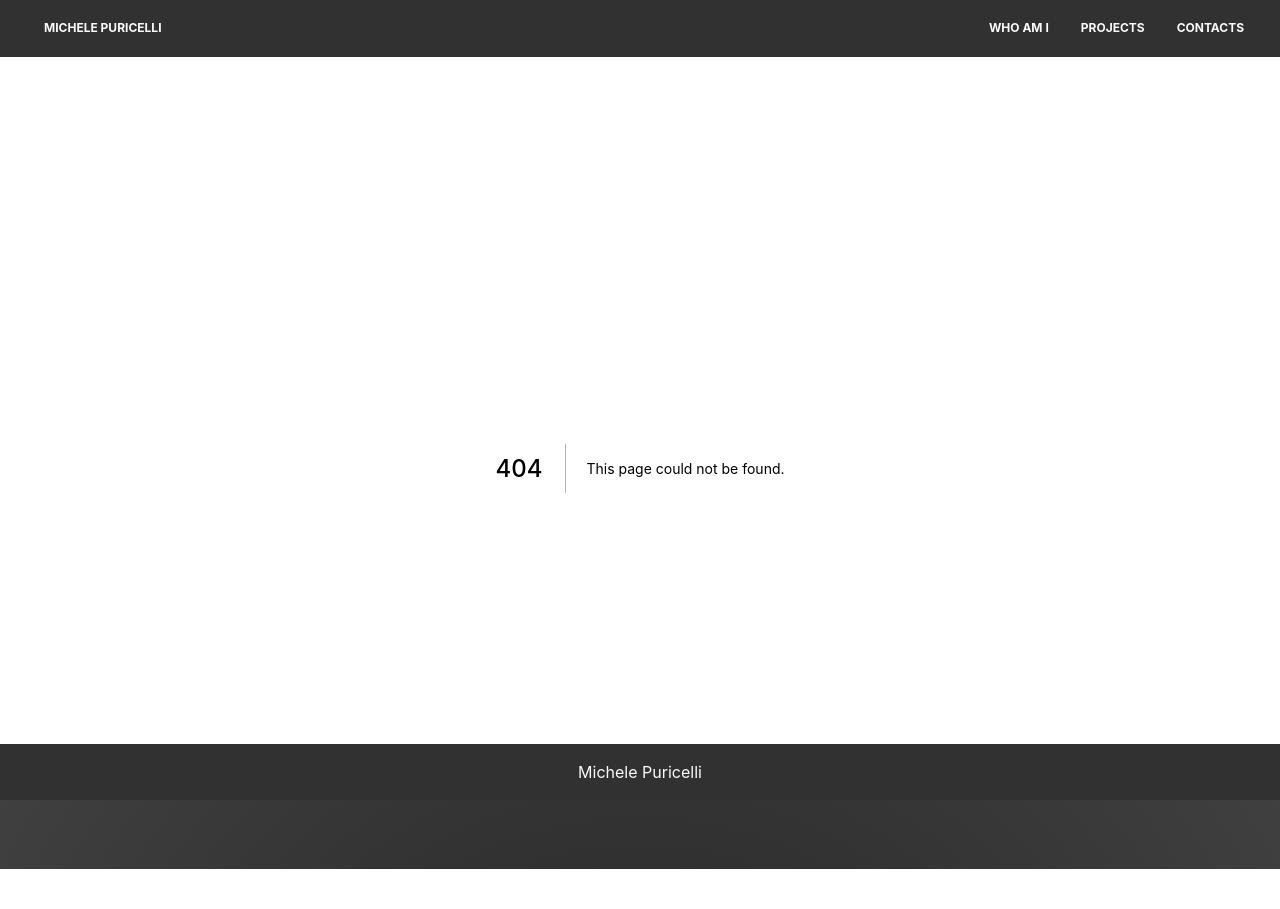
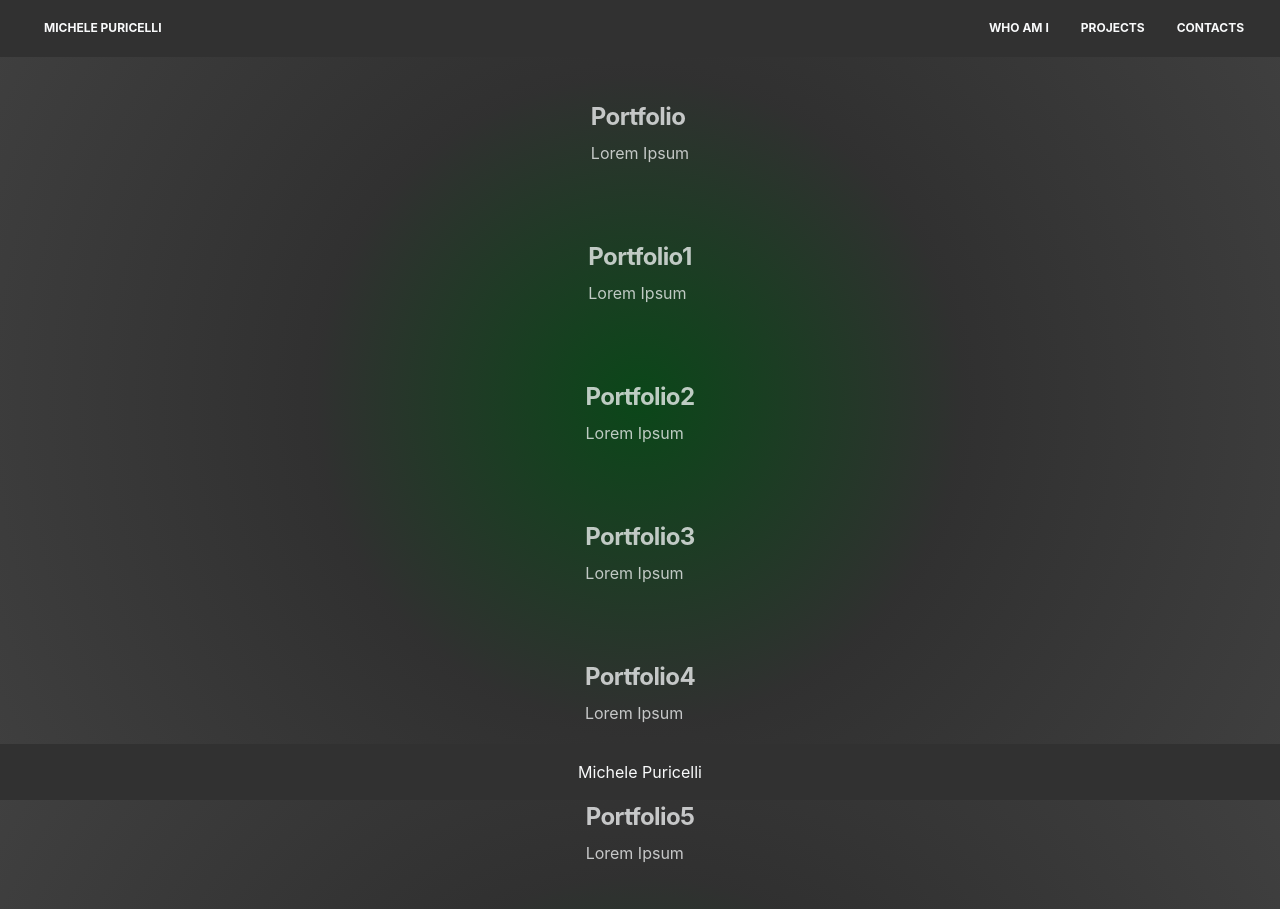
Before and after one commit to MikeBurton89/portfolio-nextjs, a Next.js app: page /IndexProjects in a window 1280 px wide. Before the commit this address had no page. Before the commit the page ends 869 px from the top, so only its background shows below. Built offline with nearby package versions, Linux system fonts and the light colour scheme.

Commit message:
added dynamic routing for projects page

```diff
--- a/components/Navbar.js
+++ b/components/Navbar.js
@@ -10,7 +10,7 @@ const links = [
     {
         id: 1,
         title: 'Projects',
-        href: 'Projects'
+        href: '/IndexProjects'
 
     },
     {
@@ -24,7 +24,7 @@ export default function Navbar({ fixed }) {
     const [navbarOpen, setNavbarOpen] = React.useState(false);
     return (
         <>
-            <nav className="z-50 sticky top-0 relative flex flex-wrap items-center justify-between px-2 py-3 bg-dark-grey mb-3">
+            <nav className="z-50 sticky top-0 flex flex-wrap items-center justify-between px-2 py-3 bg-dark-grey mb-3">
                 <div className="container px-4 mx-auto flex flex-wrap items-center justify-between">
                     <div className="w-full relative flex justify-between lg:w-auto lg:static lg:block lg:justify-start">
                         <NavbarLink className="nav-item text-sm font-bold leading-relaxed inline-block mr-4 py-2 whitespace-nowrap uppercase text-white" href='/' title='Michele Puricelli' />
--- a/components/Project.js
+++ b/components/Project.js
@@ -2,18 +2,21 @@ import Image from 'next/image'
 import React from 'react'
 import computer from '../public/assets/computer.png'
 import LayoutCard from './UI/LayoutCard'
+import Link from 'next/link'
 
-const Project = () => {
+const Project = (props) => {
     return (
-        <div>
-            <LayoutCard>
-                {/* <Image objectFit="contain" className="object-cover w-full h-96 rounded-t-lg md:h-auto md:w-48 md:rounded-none md:rounded-l-lg" src={computer} alt="" /> */}
-                <div className="flex flex-col p-4 ">
-                    <h5 className="mb-2 text-2xl font-bold tracking-tight text-gray-900 dark:text-white">Noteworthy technology acquisitions 2021</h5>
-                    <p className="mb-3 font-normal text-gray-700 dark:text-gray-400">Here are the biggest enterprise technology acquisitions of 2021 so far, in reverse chronological order.</p>
-                </div>
-            </LayoutCard>
-        </div>
+        <Link key={props.id} passHref={true} href={`/Projects/${props.title}`}>
+            <a>
+                <LayoutCard>
+                    {/* <Image objectFit="contain" className="object-cover w-full h-96 rounded-t-lg md:h-auto md:w-48 md:rounded-none md:rounded-l-lg" src={computer} alt="" /> */}
+                    <div className="flex flex-col p-4 ">
+                        <h5 className="mb-2 text-2xl font-bold tracking-tight text-gray-900">{props.title}</h5>
+                        <p className="mb-3 font-normal text-gray-700 dark:text-gray-400">{props.text}</p>
+                    </div>
+                </LayoutCard>
+            </a>
+        </Link>
     )
 }
 
--- a/components/UI/LayoutCard.js
+++ b/components/UI/LayoutCard.js
@@ -2,7 +2,7 @@ import React from 'react'
 
 const LayoutCard = (props) => {
     return (
-        <div className="flex my-4 flex-col items-center bg-transparent text-white rounded opacity-75 md:max-w-xl lg:mx-4">
+        <div className="flex my-4 flex-col items-center bg-transparent text-white rounded opacity-75 md:max-w-xl md:mx-4">
             {props.children}
         </div>
     )
--- a/pages/Projects.js
+++ b/pages/IndexProjects.js
@@ -2,16 +2,14 @@ import React from 'react'
 import Project from '../components/Project'
 import LayoutContainer from '../components/UI/LayoutContainer'
 import { Fade } from 'react-reveal'
+import { projectsData } from '../public/projectsData'
 
-const Projects = () => {
+const IndexProjects = () => {
     return (
         <>
             <Fade>
                 <LayoutContainer >
-                    <Project />
-                    <Project />
-                    <Project />
-                    <Project />
+                    {projectsData.map((project) => <Project href={project.title} key={project.id} title={project.title} text={project.text} />)}
                 </LayoutContainer>
             </Fade>
 
@@ -20,4 +18,4 @@ const Projects = () => {
     )
 }
 
-export default Projects
+export default IndexProjects
--- /dev/null
+++ b/pages/Projects/[title].js
@@ -0,0 +1,19 @@
+import React from 'react'
+import LayoutCard from '../../components/UI/LayoutCard'
+import LayoutContainer from '../../components/UI/LayoutContainer'
+import { projectsData } from '../../public/projectsData'
+
+const Text = () => {
+    return (
+        <LayoutContainer>
+            <LayoutCard>
+                <div>
+                    <h1>{projectsData.title}</h1>
+                    <p>{projectsData.text}</p>
+                </div>
+            </LayoutCard>
+        </LayoutContainer>
+    )
+}
+
+export default Text
--- a/pages/index.js
+++ b/pages/index.js
@@ -8,8 +8,8 @@ export default function Home() {
       <Fade>
         <LayoutContainer>
           <LayoutCard ><h1 className='md:text-8xl text-7xl text-start'>Hi <br />my name is <span className='hover:uppercase hover:underline'>Michele</span>, but you can call me Mike.</h1></LayoutCard>
-          <LayoutCard>
-            <p className='mt-20 text-base text-start'>I develop websites for a living. From wireframe to finished products, from your idea to a website.</p>
+          <LayoutCard className='xs:px-6'>
+            <p className='mt-20 text-base text-start px-8'>I develop websites for a living. From wireframe to finished products, from your idea to a website.</p>
           </LayoutCard>
         </LayoutContainer>
       </Fade>
--- /dev/null
+++ b/public/projectsData.js
@@ -0,0 +1,38 @@
+export const projectsData = [
+    {
+        id: 0,
+        title: 'Portfolio',
+        text: 'Lorem Ipsum'
+
+    },
+    {
+        id: 1,
+        title: 'Portfolio1',
+        text: 'Lorem Ipsum'
+
+    },
+    {
+        id: 2,
+        title: 'Portfolio2',
+        text: 'Lorem Ipsum'
+
+    },
+    {
+        id: 3,
+        title: 'Portfolio3',
+        text: 'Lorem Ipsum'
+
+    },
+    {
+        id: 3,
+        title: 'Portfolio4',
+        text: 'Lorem Ipsum'
+
+    },
+    {
+        id: 4,
+        title: 'Portfolio5',
+        text: 'Lorem Ipsum'
+
+    }
+]
```
